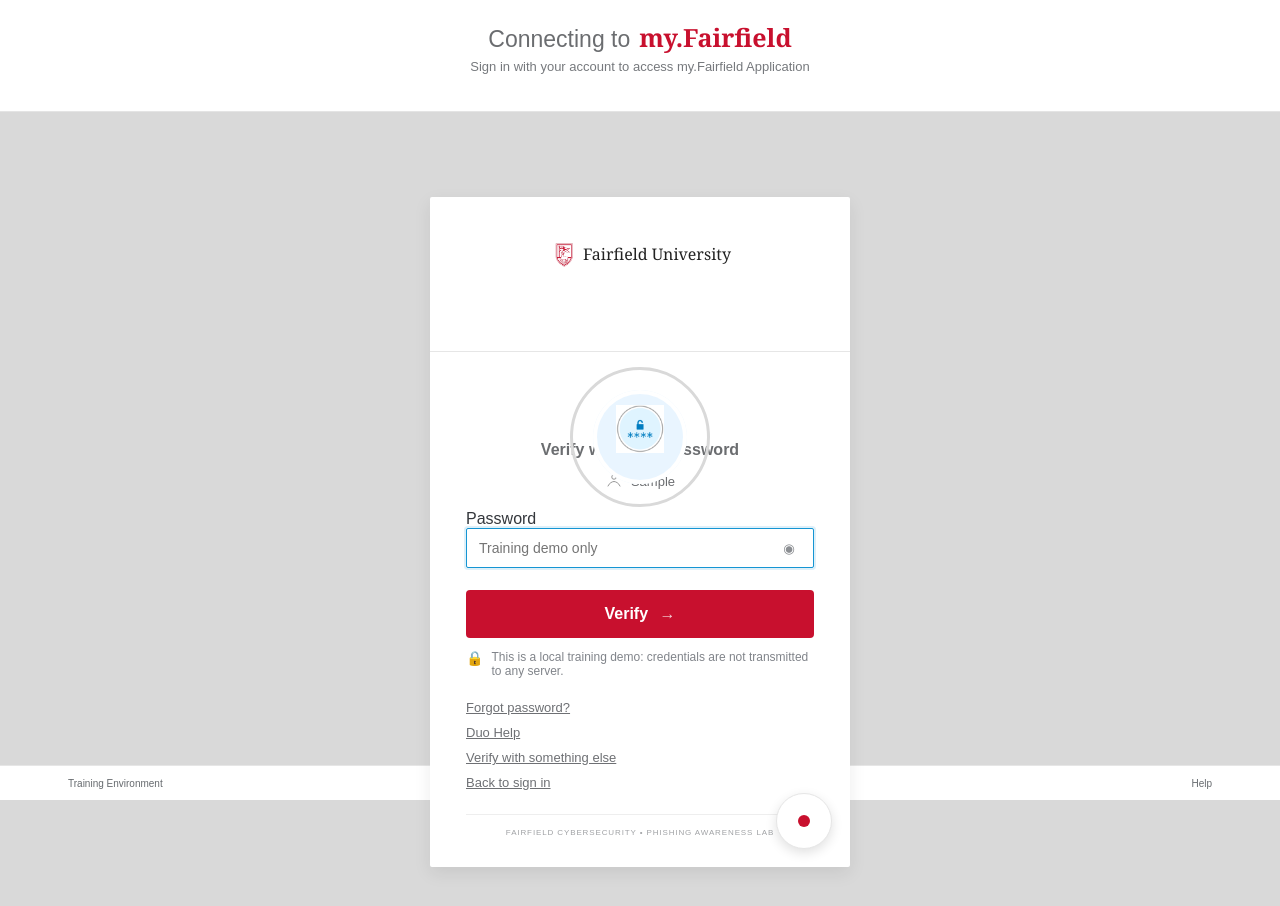
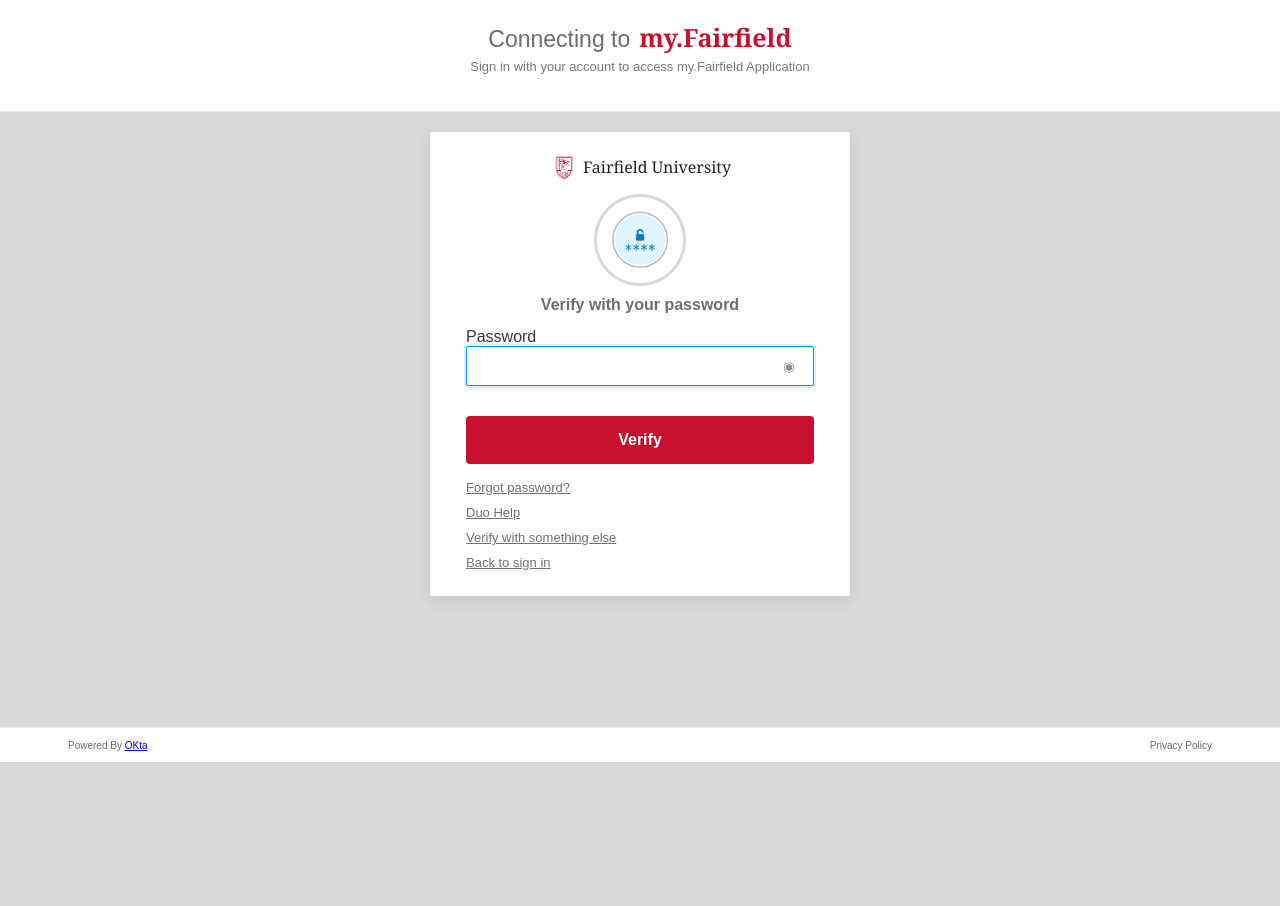
Before and after one commit to aidanshamte/fairfield_cybersecurity_login_demo, a plain HTML site: page index.html in a window 1280 px wide. Both pictures are taken after typing "Sample" into the empty fields and a click on the button "Next". After the commit the page ends 800 px from the top, so only its background shows below. Drawn offline with Linux system fonts and the light colour scheme.

Commit message:
Pushing and more updates

```diff
--- a/index.html
+++ b/index.html
@@ -3,10 +3,12 @@
 <head>
   <meta charset="UTF-8">
   <meta name="viewport" content="width=device-width, initial-scale=1.0">
-  <title>Fairfield Cybersecurity — Login Training Demo</title>
+  <title>fairfieldedu - Sign In</title>
+  <link rel="icon" type="image/jpeg" href="favicon.jfif">
   <link rel="stylesheet" href="style.css">
 </head>
 <body>
+
 
   <header class="topbar">
     <div class="top-title">
@@ -24,12 +26,8 @@
         <img src="fairfield_shield.png" class="crest-img" alt="Fairfield University crest">
         <span class="brand-text">Fairfield University</span>
       </div>
-<br>
-        <br>
       <div class="divider-icon">
         <span class="line"></span>
-        <br>
-        <br>
         <div class="lock-circle" id="lockCircle" style="display:none">
           <img src="lock.png" alt="lock" class="lock-img">
         </div>
@@ -85,7 +83,7 @@
               name="password"
               type="password"
               autocomplete="current-password"
-              placeholder="Training demo only"
+
               aria-describedby="privacy-note"
             >
             <button class="eye" id="togglePassword" type="button" aria-label="Show password">
@@ -99,12 +97,9 @@
 
           <button class="verify" id="loginBtn" type="submit">
             <span>Verify</span>
-            <span class="arrow">→</span>
           </button>
 
-          <p class="demo-note" id="privacy-note">
-            <span>🔒</span> This is a local training demo: credentials are not transmitted to any server.
-          </p>
+
         </form>
           <nav class="links" aria-label="Training links">
             <a href="#" data-demo="Password recovery is disabled in this training demo.">Forgot password?</a>
@@ -116,18 +111,18 @@
 
 
 
-      <div class="training-label">FAIRFIELD CYBERSECURITY • PHISHING AWARENESS LAB</div>
-        <div data-type="beacon-container" class="beacon-container"></div>
+
+
     </section>
   </main>
 
   <footer class="footer">
-    <span>Training Environment</span>
-    <span>Privacy &amp; Safety</span>
-    <span>Help</span>
+    <span>Powered By <a href="https://www.okta.com/?internal_link=wic_login"> OKta </a></span>
+
+    <span>Privacy Policy</span>
   </footer>
 
   <div class="toast" id="toast" role="status"></div>
-  <script src="script.js"></script>
+  <script src="script.js?v=5"></script>
 </body>
 </html>
--- a/script.js
+++ b/script.js
@@ -41,35 +41,30 @@
     if (usernameError) usernameError.style.display = 'none';
   }
 
-  // Store username locally for this demo (training only)
-  try { localStorage.setItem('training_username', name); } catch (err) { console.warn(err); }
-
   // Switch UI to password step and display the entered username
   displayUser.textContent = name;
+  document.body.classList.add('password-step');
   step1.style.display = 'none';
   if (step1Title) step1Title.style.display = 'none';
   step2.style.display = '';
   if (step2Title) step2Title.style.display = '';
   if (lockCircle) lockCircle.style.display = '';
-  password.focus();
+  password.focus({ preventScroll: true });
+  window.scrollTo(0, 0);
 });
 
 // Handle password submission -> open Duo device screen
 passwordForm.addEventListener('submit', (e) => {
   e.preventDefault();
 
-  const supplied = password.value || '';
   const passwordError = document.getElementById('passwordError');
-  if (!supplied.trim()) {
+  if (!password.value.trim()) {
     if (passwordError) passwordError.style.display = '';
     password.focus();
     return;
   } else {
     if (passwordError) passwordError.style.display = 'none';
   }
-
-  // Store password in sessionStorage for demo flow only (cleared when tab closes).
-  try { sessionStorage.setItem('training_password', supplied); } catch (err) { console.warn(err); }
 
   // Clear input on the visible UI immediately
   password.value = '';
--- a/style.css
+++ b/style.css
@@ -83,14 +83,80 @@
 }
 
 .page {
-  min-height: calc(100vh - 220px);
+  min-height: calc(100vh - 185px);
   position: relative;
   display: flex;
   justify-content: center;
   align-items: flex-start;
-  padding: 85px 24px 95px;
+  padding: 20px 24px 25px;
   overflow: hidden;
   background: #d9d9d9;
+}
+
+body.password-step .page {
+  padding-top: 20px;
+}
+
+body.password-step .login-card {
+  padding-top: 20px;
+  padding-bottom: 16px;
+}
+
+body.password-step .brand {
+  margin-top: 0;
+  margin-bottom: 10px;
+}
+
+body.password-step .divider-icon {
+  height: 96px;
+  justify-content: center;
+  margin: 10px -36px 0;
+}
+
+body.password-step .divider-icon .line {
+  display: none;
+}
+
+body.password-step .lock-circle {
+  position: relative;
+  top: auto;
+  left: auto;
+  transform: none;
+  width: 92px;
+  height: 92px;
+}
+
+body.password-step .lock-circle:after {
+  left: 10px;
+  right: 10px;
+  top: 10px;
+  bottom: 10px;
+}
+
+body.password-step .lock-circle .lock-img {
+  width: 58px;
+  height: 58px;
+  transform: none;
+}
+
+body.password-step #step2Title {
+  margin: 8px 0 14px;
+}
+
+body.password-step .account {
+  display: none;
+}
+
+body.password-step #loginBtn {
+  margin-top: 30px;
+}
+
+body.password-step .links {
+  margin-top: 16px;
+}
+
+body.password-step .training-label {
+  margin-top: 16px;
 }
 
 .watermark {
@@ -121,8 +187,8 @@
   position: relative;
   z-index: 2;
   width: 420px;
-  min-height: 480px;
-  padding: 34px 36px 30px;
+  min-height: 0;
+  padding: 30px 36px 24px;
   background: var(--card);
   border-radius: 2px;
   box-shadow: 0 6px 18px rgba(0, 0, 0, .08);
@@ -243,7 +309,7 @@
 }
 
 .login-card h1 {
-  margin: 72px 0 12px;
+  margin: 28px 0 14px;
   text-align: center;
   font-size: 16px;
   font-weight: 700;
@@ -323,7 +389,7 @@
 .verify {
   width: 100%;
   height: 48px;
-  margin-top: 22px;
+  margin-top: 26px;
   border: 0;
   border-radius: 4px;
   color: #fff;
@@ -400,10 +466,7 @@
 }
 
 .footer {
-  position: fixed;
-  bottom: 0;
-  left: 0;
-  right: 0;
+  position: static;
   min-height: 35px;
   display: flex;
   justify-content: space-between;
@@ -415,32 +478,8 @@
   border-top: 1px solid #e6e6e6;
 }
 
-.toast {
-  position: fixed;
-  left: 50%;
-  bottom: 56px;
-  z-index: 10;
-  max-width: min(420px, calc(100vw - 30px));
-  padding: 11px 15px;
-  border-radius: 6px;
-  color: #fff;
-  background: #292d32;
-  box-shadow: 0 8px 25px rgba(0,0,0,.2);
-  font-size: 12px;
-  transform: translate(-50%, 20px);
-  opacity: 0;
-  pointer-events: none;
-  transition: .22s ease;
-}
 
-/* Beacon */
-.beacon-container { position: absolute; right: 18px; bottom: 18px; z-index: 40 }
-.beacon {
-  width: 56px; height: 56px; border-radius: 50%; background: #fff; box-shadow: 0 4px 12px rgba(0,0,0,0.12); display:grid; place-items:center; cursor:pointer; border:1px solid #e6e6e6
-}
-.beacon .dot { width:12px;height:12px;border-radius:50%;background:#c8102e }
-.beacon-tooltip { position: absolute; right:70px; bottom:10px; background:#222;color:#fff;padding:8px 10px;border-radius:6px;font-size:13px;white-space:nowrap;display:none }
-.beacon.show-tooltip .beacon-tooltip { display:block }
+
 
 .toast.show {
   opacity: 1;
@@ -466,7 +505,7 @@
   }
 
   .page {
-    padding: 45px 15px 80px;
+    padding: 20px 15px 35px;
   }
 
   .login-card {
```
Also changed, not shown: favicon.jfif (added).
